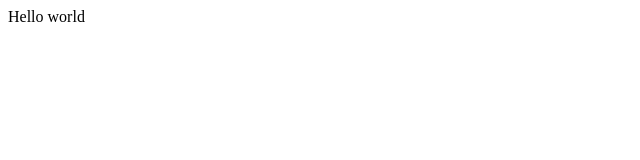
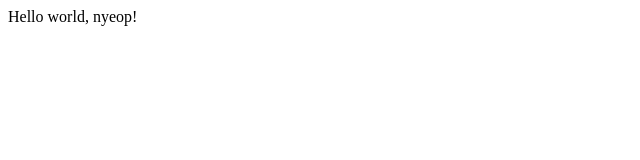
Before and after one commit to nyeop/opentutorials-nyeop, a plain HTML site: page index.html in a window 1280 px wide. Shown: the full height of the page, 0-640 px from the left. Drawn offline with Linux system fonts and the light colour scheme.

Commit message:
change index.html

```diff
--- a/index.html
+++ b/index.html
@@ -19,6 +19,6 @@
     </head>
 
     <body>
-        Hello world
+        Hello world, nyeop!
     </body>
 </html>
```
